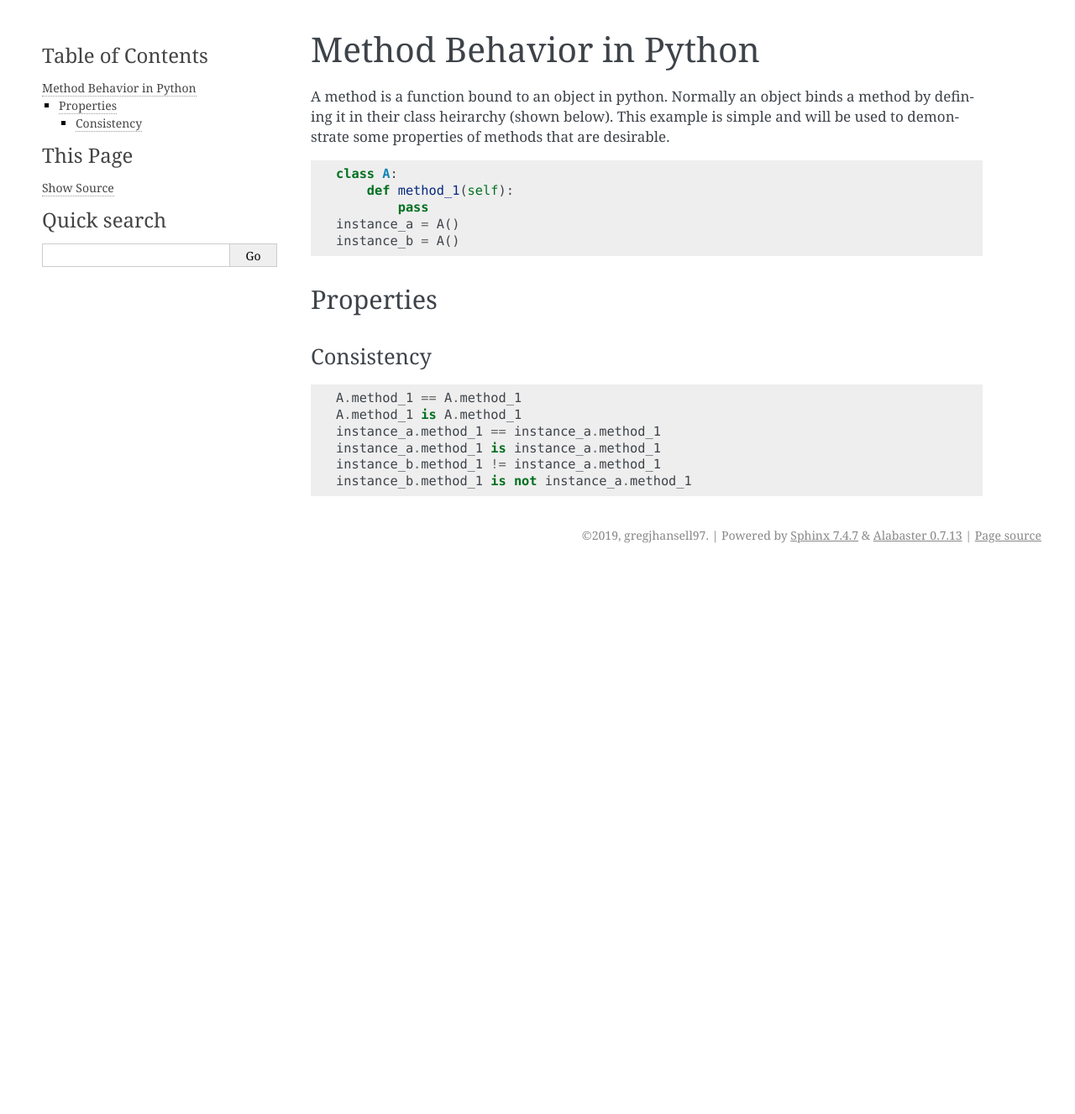
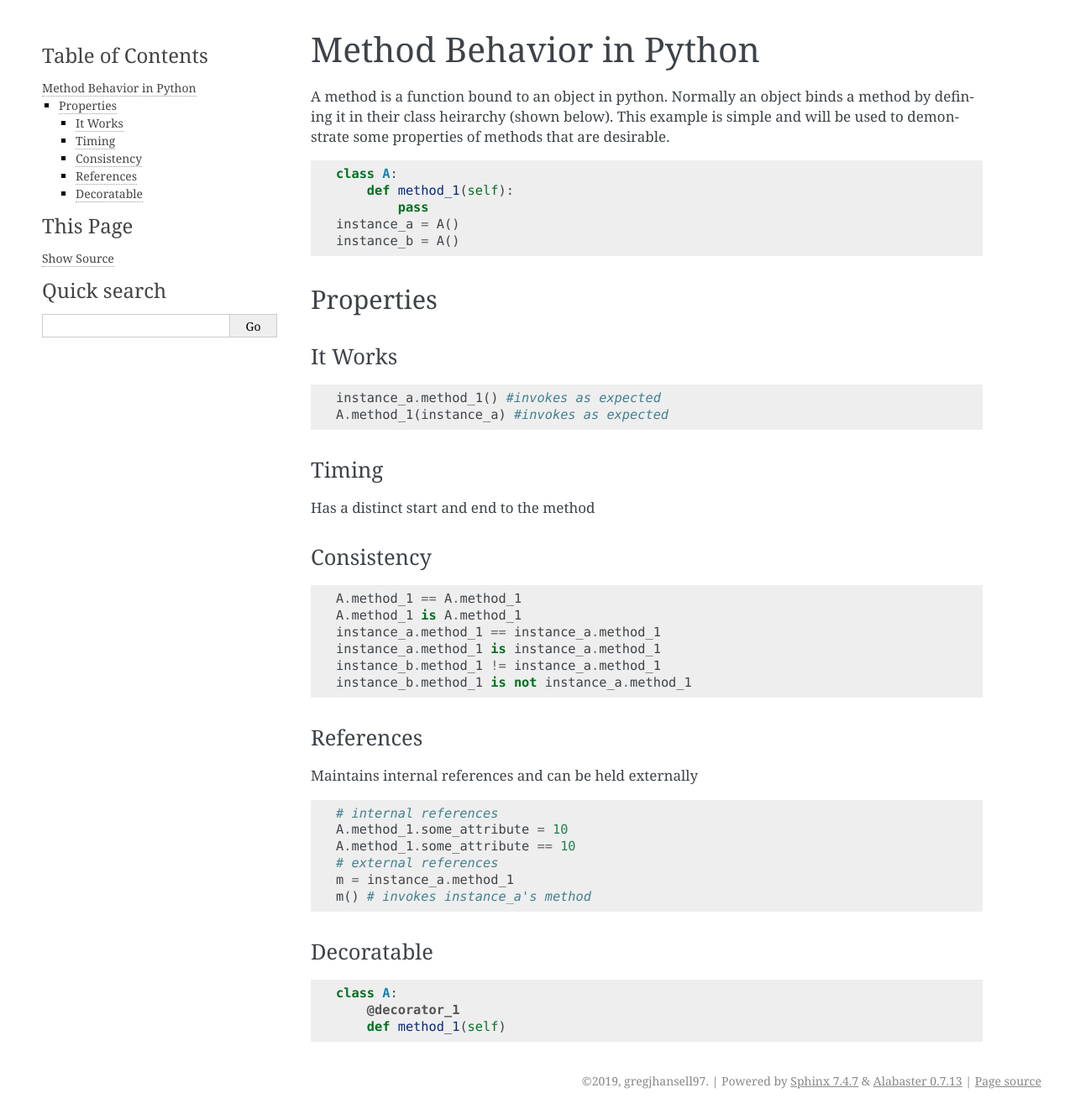
Before and after one commit to gregjhansell97/PyCrust, a Sphinx documentation site: the page built from docs/methods.rst, in a window 1280 px wide. Shown: the whole page at 84% size. Built offline with Sphinx 7.4.7, drawn with Linux system fonts in a browser that asks for light colours; the version number is read from the project's files by our own code; before the commit the page ends 900 px from its top, so only the background shows below that.

Commit message:
doc: examined further behavior of methods

```diff
--- a/docs/methods.rst
+++ b/docs/methods.rst
@@ -12,6 +12,18 @@ A method is a function bound to an object in python. Normally an object binds a
 
 Properties
 ----------
+
+It Works
+~~~~~~~~
+.. code:: python
+
+    instance_a.method_1() #invokes as expected
+    A.method_1(instance_a) #invokes as expected
+
+Timing
+~~~~~~
+Has a distinct start and end to the method
+
 Consistency
 ~~~~~~~~~~~
 .. code:: python
@@ -22,3 +34,27 @@ Consistency
   instance_a.method_1 is instance_a.method_1
   instance_b.method_1 != instance_a.method_1
   instance_b.method_1 is not instance_a.method_1
+
+References
+~~~~~~~~~~~~~~~~
+
+Maintains internal references and can be held externally
+
+.. code:: python
+
+    # internal references
+    A.method_1.some_attribute = 10
+    A.method_1.some_attribute == 10
+    # external references
+    m = instance_a.method_1
+    m() # invokes instance_a's method
+
+
+Decoratable
+~~~~~~~~~~~
+
+.. code:: python
+
+    class A:
+        @decorator_1
+        def method_1(self)
```
